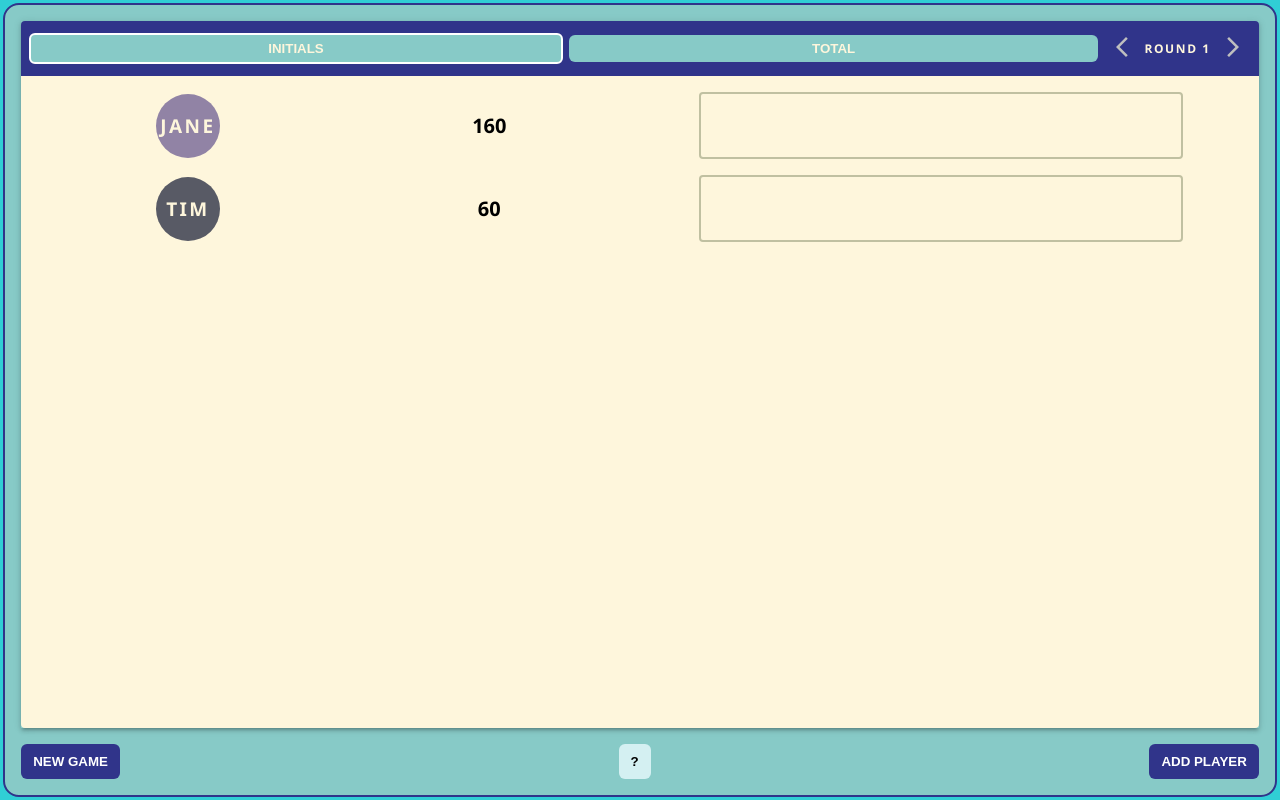
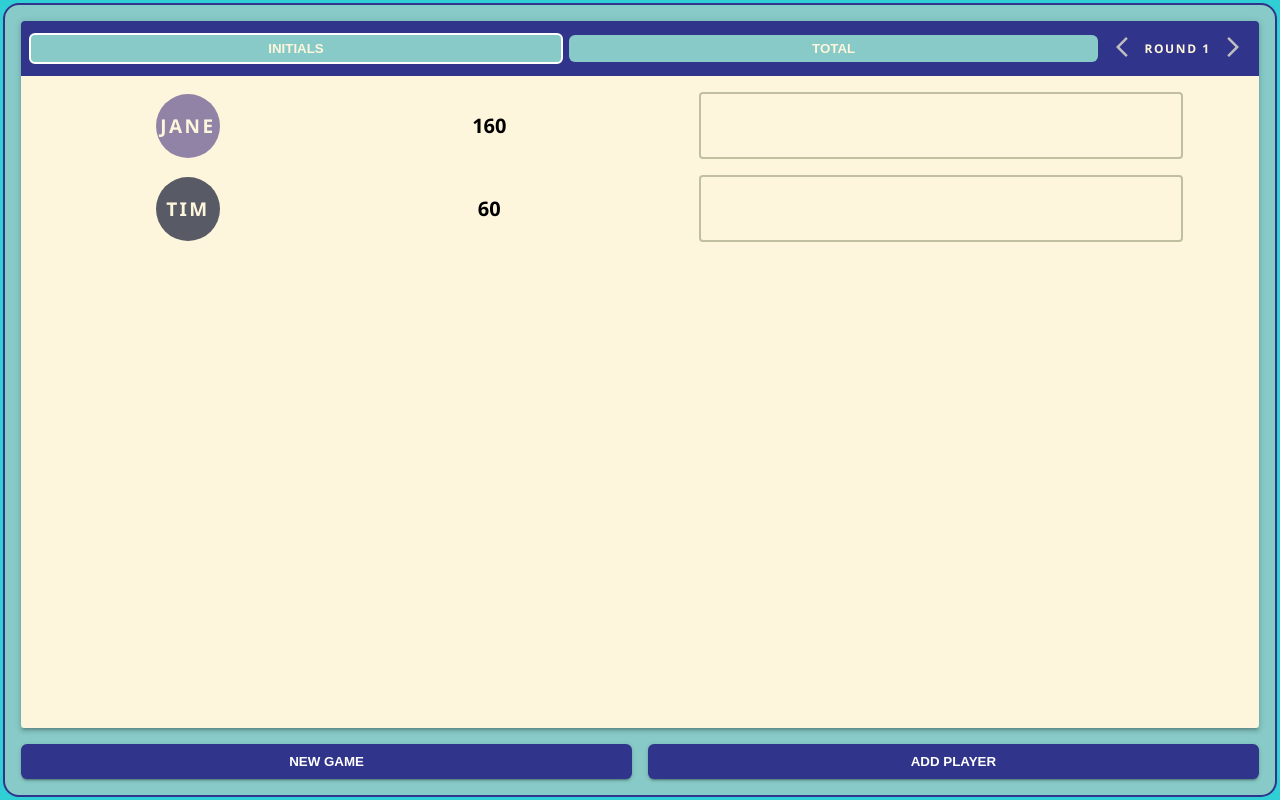
Before and after one commit to exp111/Flip7Score, an Angular app: page / in a window 1280 px wide. Built offline with nearby package versions, Linux system fonts and the light colour scheme.

Commit message:
bottom buttons

```diff
--- a/src/app/app.html
+++ b/src/app/app.html
@@ -2,9 +2,9 @@
   <div class="panel">
     <div class="top-controls">
       <!-- TODO: remove this? -->
-      <button class="btn active">INITIALS</button>
+      <button class="btn active">Initials</button>
       <!--TODO: add functionality to toggle between current total/missing -->
-      <button class="btn">TOTAL</button>
+      <button class="btn">Total</button>
 
       <div class="round-nav">
         <button class="btn">
@@ -12,7 +12,7 @@
             <path d="M17.77 3.77 16 2 6 12l10 10 1.77-1.77L9.54 12z"></path>
           </svg>
         </button>
-        <span class="status">ROUND 1</span>
+        <span class="status">Round 1</span>
         <button class="btn">
           <svg>
             <path d="M6.23 20.23 8 22l10-10L8 2 6.23 3.77 14.46 12z"></path>
@@ -35,8 +35,7 @@
   </div>
 
   <footer class="bottom-controls">
-    <button class="btn primary">NEW GAME</button>
-    <button class="btn info">?</button>
-    <button class="btn primary">ADD PLAYER</button>
+    <button class="btn primary">New Game</button>
+    <button class="btn primary">Add Player</button>
   </footer>
 </div>
--- a/src/app/app.scss
+++ b/src/app/app.scss
@@ -152,22 +152,21 @@ $accent: #F9DD69;
 
 .bottom-controls {
   display: flex;
-  justify-content: space-between;
+  gap: 16px;
 
   .btn {
+    text-transform: uppercase;
+    width: 100%;
     border: none;
     font-weight: bold;
     border-radius: 6px;
     padding: 10px 12px;
     cursor: pointer;
+    box-shadow: rgba(0, 0, 0, 0.2) 0px 3px 1px -2px, rgba(0, 0, 0, 0.14) 0px 2px 2px 0px, rgba(0, 0, 0, 0.12) 0px 1px 5px 0px;
   }
 
   .primary {
     background: $primary;
     color: white;
   }
-
-  .info {
-    background: #d4f0f2;
-  }
 }
```
